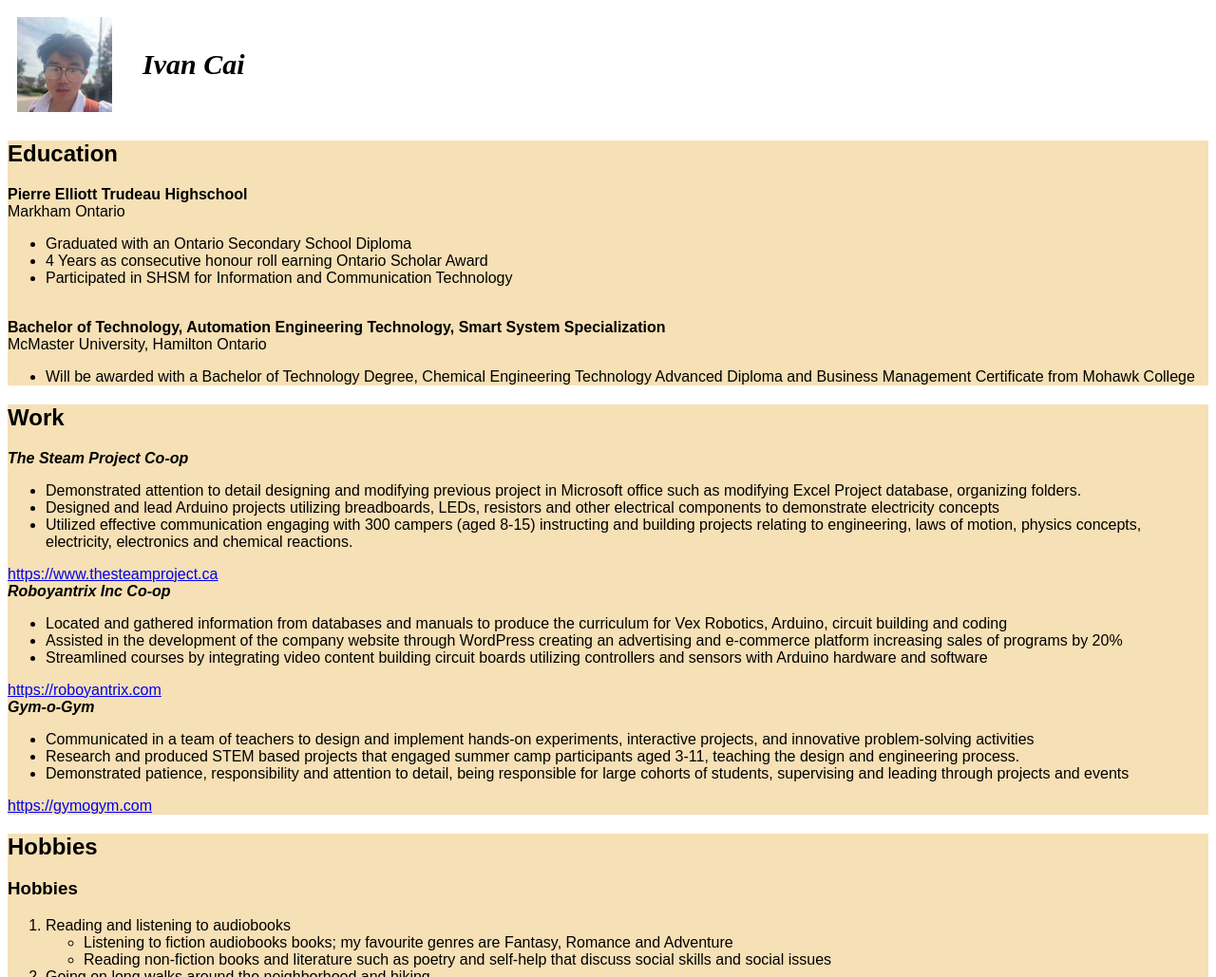
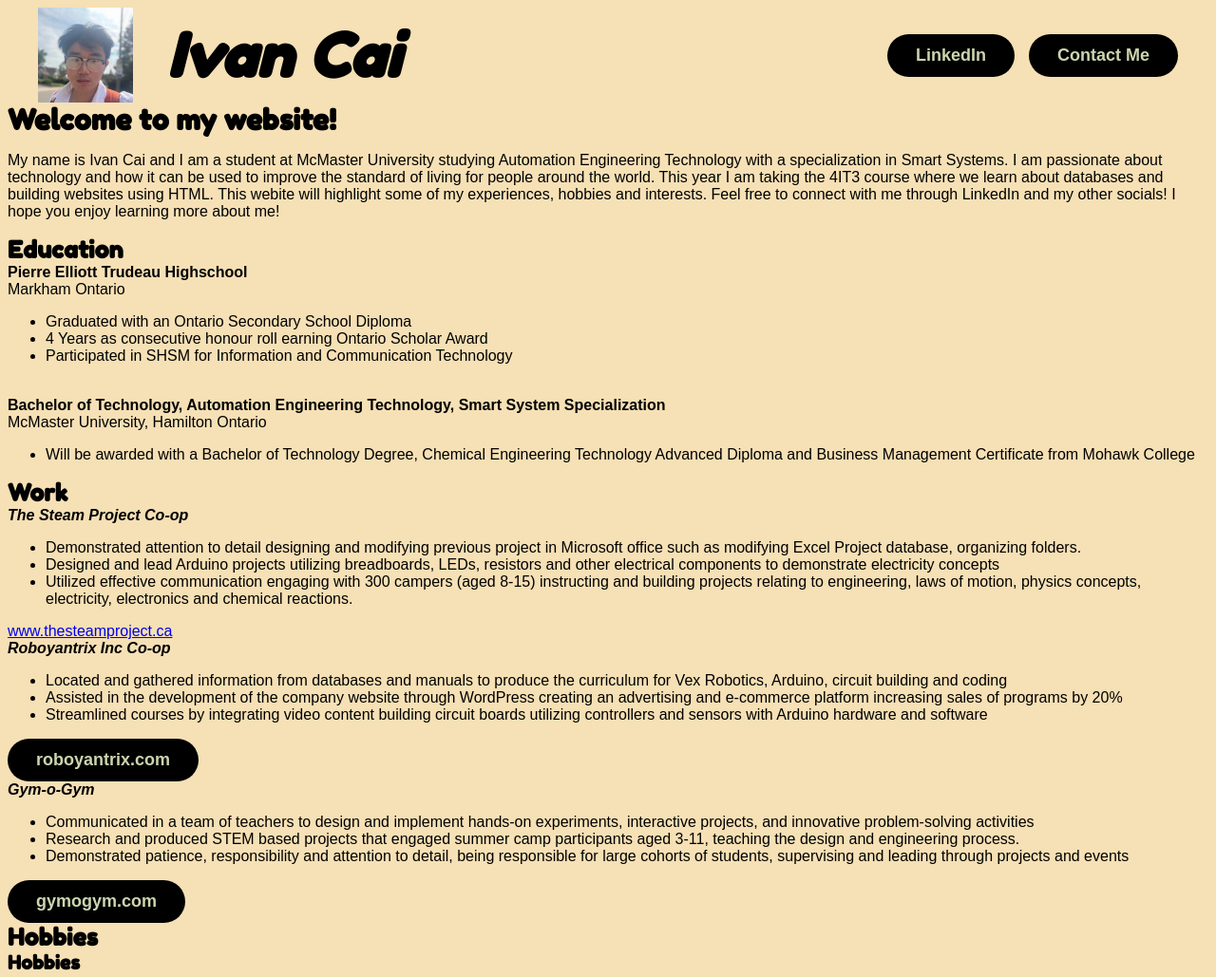
Before and after one commit to IvanCai335/Ivancai335.github.io, a plain HTML site: page index.html in a window 1280 px wide. Shown: the top 1029 px of the page at 95% size. Drawn offline with Linux system fonts and the light colour scheme.

Commit message:
updated style

```diff
--- a/index.html
+++ b/index.html
@@ -7,22 +7,73 @@ I have also not provided this material to anyone else.
 MacID: Caii2
 -->
 <head>
-    <title>Ivan Cai Lab #1</title>
+    <link href="https://fonts.googleapis.com/css2?family=Fredoka+One&display=swap" rel="stylesheet">
+    <title>Ivan Cai Website</title>
     <style>
+        *{
+            background-color: #f6e0b5;
+        }
+        body {font-family: Arial;}
+        header{
+            height: 100px;
+            padding: 0 2rem;
+            display:flex;
+            align-items: center;
+            display: flex;
+            justify-content: space-between;
+            flex-wrap: wrap;
+        }
+        header h1{font-size: clamp(50px, 5vw, 100px); font-family: 'Fredoka One';}
+        .header-links {
+            display: flex;
+            gap: 15px; /* Space between buttons */
+            margin-left: auto; /* Pushes buttons to the right */
+        }
 
-        body {font-family: Arial;}
-        header{padding: 10px;font-family: 'Times New Roman';display:flex;align-items: center;}
-        h1 {font-size: 30px;margin:0px}
+       .button{
+            display: inline-block;
+            padding: 12px 30px;
+            font-size: 18px;
+            font-weight: bold;
+            color: #ccd5ae;
+            background-color: black;
+            border: none;
+            border-radius: 30px;
+            text-decoration: none;
+            text-align: center;
+            transition: background 0.3s ease-in-out, color 0.3s ease-in-out;
+        }
+        /* Hover effect */
+        .button:hover {
+            color: white; /* Change color on hover */
+            text-decoration: underline;
+        }
+        h1 {font-size: 30px;margin: 0px; font-family: 'Fredoka One';}
+        h2 {font-size: 25px; margin: 0px; font-family: 'Fredoka One';}
+        h3 {font-size: 20px; margin: 0px; font-family: 'Fredoka One';}
         img {width:100px; height:100px;margin-right:4ch;}
-        section {background-color: #f6e0b5;}
+
 
     </style>
 </head>
 <body>
+
     <header>
         <img src="image/picture.jpeg" alt="Ivan Cai Picture">
         <h1><i>Ivan Cai</i></h1>
+        <div class="header-links">
+            <a href="https://www.linkedin.com/in/ivancai2" target="_blank" class="button">LinkedIn</a>
+            <a href="https://www.apple.com/ca/" target="_blank" class="button">Contact Me</a>
+        </div>
+
     </header>
+    <introduction>
+        <h1>Welcome to my website!</h1>
+        <p>My name is Ivan Cai and I am a student at McMaster University studying Automation Engineering Technology with a specialization in Smart Systems.
+            I am passionate about technology and how it can be used to improve the standard of living for people around the world. This year I am taking the
+            4IT3 course where we learn about databases and building websites using HTML. This webite will highlight
+            some of my experiences, hobbies and interests. Feel free to connect with me through LinkedIn and my other socials! I hope you enjoy learning more about me!</p>
+    </introduction>
     <section id="Education">
         <h2>Education</h2>
         <b>Pierre Elliott Trudeau Highschool</b>
@@ -49,7 +100,7 @@ MacID: Caii2
             <li>Designed and lead Arduino projects utilizing breadboards, LEDs, resistors and other electrical components to demonstrate electricity concepts </li>
             <li>Utilized effective communication engaging with 300 campers (aged 8-15) instructing and building projects relating to engineering, laws of motion, physics concepts, electricity, electronics and chemical reactions. </li>
         </ul>
-        <a href="https://www.thesteamproject.ca">https://www.thesteamproject.ca</a>
+        <a href="https://www.thesteamproject.ca" target="_blank">www.thesteamproject.ca</a>
         <br/>
         <b><i>Roboyantrix Inc Co-op</i></b>
         <ul>
@@ -57,7 +108,7 @@ MacID: Caii2
             <li>Assisted in the development of the company website through WordPress creating an advertising and e-commerce platform increasing sales of programs by 20%</li>
             <li>Streamlined courses by integrating video content building circuit boards utilizing controllers and sensors with Arduino hardware and software</li>
         </ul>
-        <a href="https://roboyantrix.com">https://roboyantrix.com</a>
+        <a href="https://roboyantrix.com" class="button" target="_blank">roboyantrix.com</a>
         <br/>
         <b><i>Gym-o-Gym</i></b>
         <ul>
@@ -65,7 +116,7 @@ MacID: Caii2
             <li>Research and produced STEM based projects that engaged summer camp participants aged 3-11, teaching the design and engineering process.</li>
             <li>Demonstrated patience, responsibility and attention to detail, being responsible for large cohorts of students, supervising and leading through projects and events</li>
         </ul>
-        <a href="https://gymogym.com">https://gymogym.com</a>
+        <a href="https://gymogym.com" class="button" target="_blank">gymogym.com</a>
     </section>
     <section id="Hobbies">
         <h2>Hobbies</h2>
```
